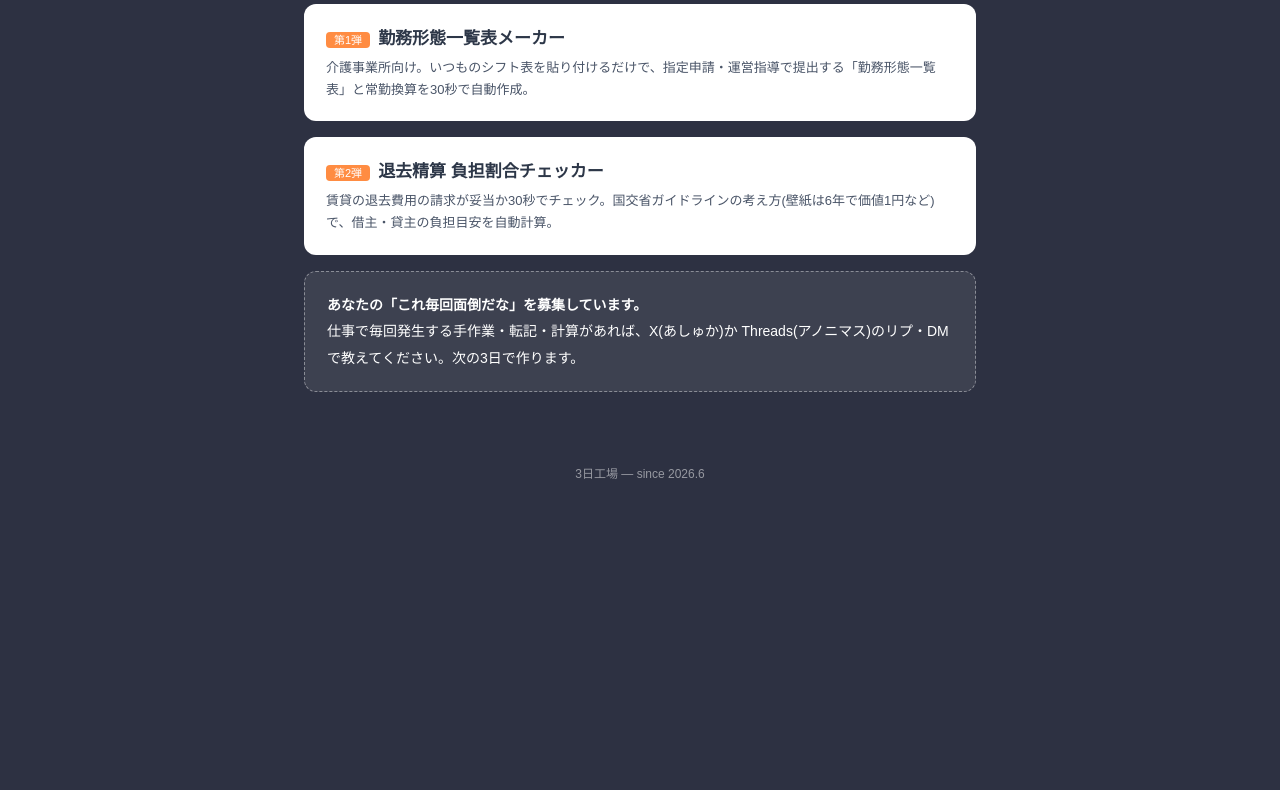
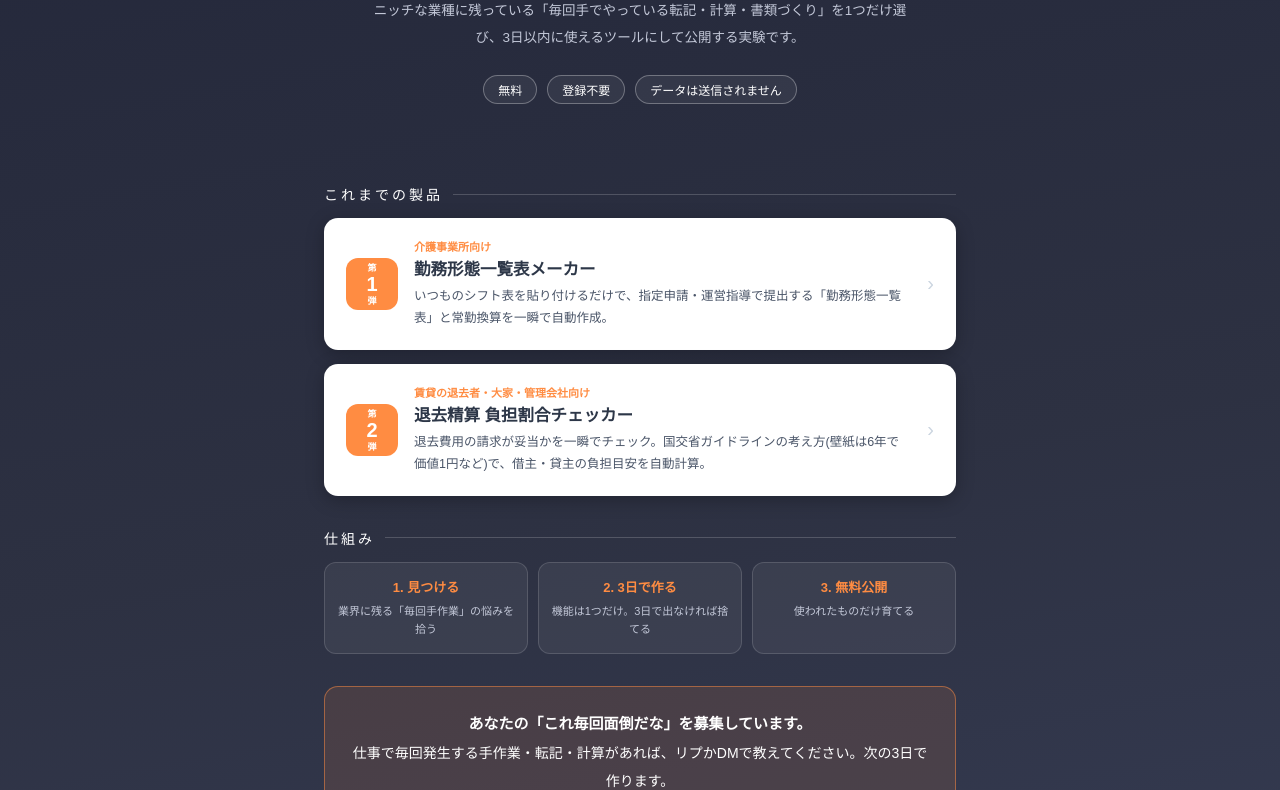
Before and after one commit to mikka-kojo/mikka-kojo.github.io, a plain HTML site: page index.html in a window 1280 px wide. Shown: the part 223-1013 px from the top of the page. Before the commit the page ends 800 px from the top, so only its background shows below. Drawn offline with Linux system fonts and the light colour scheme.

Commit message:
デザイン刷新: ヒーロー/製品カード/仕組み/募集枠、文言修正(一瞬・SNS名削除)

```diff
--- a/index.html
+++ b/index.html
@@ -4,45 +4,97 @@
 <meta charset="UTF-8">
 <meta name="viewport" content="width=device-width, initial-scale=1.0">
 <title>3日工場 — 面倒な事務作業を、3日で1個ずつ無料ツールに</title>
-<meta name="description" content="ニッチ業種の面倒な事務作業を1つだけ解決する小型ツールを、3日で作って無料公開する実験。">
+<meta name="description" content="ニッチ業種の面倒な事務作業を1つだけ解決する小型ツールを、3日で作って無料公開する実験。登録不要・データは送信されません。">
+<meta property="og:title" content="3日工場">
+<meta property="og:description" content="面倒な事務作業を、3日で1個ずつ無料ツールに。登録不要・無料。">
+<meta property="og:type" content="website">
+<meta property="og:url" content="https://mikka-kojo.github.io/">
 <style>
-  * { box-sizing: border-box; }
-  body { font-family: "Hiragino Kaku Gothic ProN", "Yu Gothic", sans-serif; margin: 0;
-    background: #2D3142; color: #2d3748; }
-  header { text-align: center; padding: 48px 24px 32px; color: #fff; }
-  .logo { display: inline-block; background: #FF8C42; color: #2D3142; font-weight: 800;
-    font-size: 40px; padding: 10px 22px; border-radius: 16px; }
-  header p { margin: 16px auto 0; max-width: 560px; font-size: 14px; line-height: 1.9; opacity: .9; }
-  main { max-width: 720px; margin: 0 auto; padding: 0 24px 48px; }
-  .tool { display: block; background: #fff; border-radius: 12px; padding: 20px 22px;
-    margin-bottom: 16px; text-decoration: none; color: #2d3748; transition: transform .1s; }
-  .tool:hover { transform: translateY(-2px); }
-  .tool .tag { font-size: 11px; color: #fff; background: #FF8C42; border-radius: 4px;
-    padding: 2px 8px; margin-right: 8px; }
-  .tool h2 { display: inline; font-size: 17px; }
-  .tool p { margin: 8px 0 0; font-size: 13px; color: #4a5568; line-height: 1.7; }
-  .request { background: rgba(255,255,255,.08); border: 1px dashed rgba(255,255,255,.4);
-    border-radius: 12px; padding: 20px 22px; color: #fff; font-size: 14px; line-height: 1.9; }
-  footer { text-align: center; font-size: 12px; color: rgba(255,255,255,.5); padding: 24px; }
+  :root { --navy: #23273A; --navy2: #2D3142; --orange: #FF8C42; --ink: #2d3748; }
+  * { box-sizing: border-box; margin: 0; }
+  body { font-family: "Hiragino Kaku Gothic ProN", "Yu Gothic", sans-serif; color: var(--ink);
+    background: linear-gradient(170deg, var(--navy) 0%, var(--navy2) 60%, #353b52 100%); min-height: 100vh; }
+  .accent { height: 6px; background: var(--orange); }
+  header { text-align: center; padding: 64px 24px 40px; color: #fff; }
+  .logo { display: inline-block; background: var(--orange); color: var(--navy);
+    font-weight: 800; font-size: 44px; padding: 12px 28px; border-radius: 18px;
+    box-shadow: 0 8px 30px rgba(255,140,66,.35); letter-spacing: 2px; }
+  .tagline { margin-top: 24px; font-size: 18px; font-weight: 700; letter-spacing: 1px; }
+  .sub { margin: 12px auto 0; max-width: 540px; font-size: 13.5px; line-height: 2; color: #c3c8d8; }
+  .chips { margin-top: 24px; display: flex; gap: 10px; justify-content: center; flex-wrap: wrap; }
+  .chip { font-size: 12px; color: #fff; border: 1px solid rgba(255,255,255,.3);
+    border-radius: 999px; padding: 5px 14px; background: rgba(255,255,255,.06); }
+  main { max-width: 680px; margin: 0 auto; padding: 8px 24px 56px; }
+  .sec-title { color: #fff; font-size: 14px; letter-spacing: 3px; margin: 32px 0 14px;
+    display: flex; align-items: center; gap: 10px; }
+  .sec-title::after { content: ""; flex: 1; height: 1px; background: rgba(255,255,255,.18); }
+  .tool { display: flex; align-items: center; gap: 16px; background: #fff; border-radius: 14px;
+    padding: 20px 22px; margin-bottom: 14px; text-decoration: none; color: var(--ink);
+    box-shadow: 0 4px 18px rgba(0,0,0,.25); transition: transform .12s, box-shadow .12s; }
+  .tool:hover { transform: translateY(-2px); box-shadow: 0 8px 26px rgba(0,0,0,.35); }
+  .tool .num { flex-shrink: 0; width: 52px; height: 52px; border-radius: 12px; background: var(--orange);
+    color: #fff; font-weight: 800; display: flex; flex-direction: column; align-items: center; justify-content: center; }
+  .tool .num span { font-size: 9px; font-weight: 600; }
+  .tool .num b { font-size: 20px; line-height: 1; }
+  .tool h2 { font-size: 16.5px; }
+  .tool .for { font-size: 11px; color: var(--orange); font-weight: 700; margin-bottom: 2px; }
+  .tool p { margin-top: 6px; font-size: 12.5px; color: #4a5568; line-height: 1.75; }
+  .tool .arrow { margin-left: auto; color: #cbd5e0; font-size: 20px; flex-shrink: 0; }
+  .steps { display: flex; gap: 10px; }
+  .step { flex: 1; background: rgba(255,255,255,.06); border: 1px solid rgba(255,255,255,.14);
+    border-radius: 12px; padding: 14px 12px; color: #fff; text-align: center; }
+  .step b { display: block; font-size: 13px; margin-bottom: 6px; color: var(--orange); }
+  .step span { font-size: 11px; color: #c3c8d8; line-height: 1.7; display: block; }
+  .request { margin-top: 32px; background: rgba(255,140,66,.12); border: 1px solid rgba(255,140,66,.5);
+    border-radius: 14px; padding: 22px; color: #fff; font-size: 14px; line-height: 2; text-align: center; }
+  .request b { font-size: 15px; }
+  footer { text-align: center; font-size: 11px; color: rgba(255,255,255,.45); padding: 28px; }
+  @media (max-width: 520px) { .steps { flex-direction: column; } .logo { font-size: 36px; } }
 </style>
 </head>
 <body>
+<div class="accent"></div>
 <header>
   <div class="logo">3日工場</div>
-  <p>ニッチな業種に残っている「面倒な事務作業」を1つだけ解決する小型ツールを、3日で作って無料公開する実験です。登録不要・データはあなたのブラウザの外に出ません。</p>
+  <div class="tagline">面倒な事務作業を、3日で1個ずつ無料ツールに。</div>
+  <p class="sub">ニッチな業種に残っている「毎回手でやっている転記・計算・書類づくり」を1つだけ選び、3日以内に使えるツールにして公開する実験です。</p>
+  <div class="chips">
+    <span class="chip">無料</span>
+    <span class="chip">登録不要</span>
+    <span class="chip">データは送信されません</span>
+  </div>
 </header>
 <main>
+  <div class="sec-title">これまでの製品</div>
   <a class="tool" href="https://mikka-kojo.github.io/kaigo-kinmu/">
-    <span class="tag">第1弾</span><h2>勤務形態一覧表メーカー</h2>
-    <p>介護事業所向け。いつものシフト表を貼り付けるだけで、指定申請・運営指導で提出する「勤務形態一覧表」と常勤換算を30秒で自動作成。</p>
+    <div class="num"><span>第</span><b>1</b><span>弾</span></div>
+    <div>
+      <div class="for">介護事業所向け</div>
+      <h2>勤務形態一覧表メーカー</h2>
+      <p>いつものシフト表を貼り付けるだけで、指定申請・運営指導で提出する「勤務形態一覧表」と常勤換算を一瞬で自動作成。</p>
+    </div>
+    <div class="arrow">›</div>
   </a>
   <a class="tool" href="https://mikka-kojo.github.io/taikyo-keisan/">
-    <span class="tag">第2弾</span><h2>退去精算 負担割合チェッカー</h2>
-    <p>賃貸の退去費用の請求が妥当か30秒でチェック。国交省ガイドラインの考え方(壁紙は6年で価値1円など)で、借主・貸主の負担目安を自動計算。</p>
+    <div class="num"><span>第</span><b>2</b><span>弾</span></div>
+    <div>
+      <div class="for">賃貸の退去者・大家・管理会社向け</div>
+      <h2>退去精算 負担割合チェッカー</h2>
+      <p>退去費用の請求が妥当かを一瞬でチェック。国交省ガイドラインの考え方(壁紙は6年で価値1円など)で、借主・貸主の負担目安を自動計算。</p>
+    </div>
+    <div class="arrow">›</div>
   </a>
+
+  <div class="sec-title">仕組み</div>
+  <div class="steps">
+    <div class="step"><b>1. 見つける</b><span>業界に残る「毎回手作業」の悩みを拾う</span></div>
+    <div class="step"><b>2. 3日で作る</b><span>機能は1つだけ。3日で出なければ捨てる</span></div>
+    <div class="step"><b>3. 無料公開</b><span>使われたものだけ育てる</span></div>
+  </div>
+
   <div class="request">
-    <strong>あなたの「これ毎回面倒だな」を募集しています。</strong><br>
-    仕事で毎回発生する手作業・転記・計算があれば、X(あしゅか)か Threads(アノニマス)のリプ・DMで教えてください。次の3日で作ります。
+    <b>あなたの「これ毎回面倒だな」を募集しています。</b><br>
+    仕事で毎回発生する手作業・転記・計算があれば、リプかDMで教えてください。次の3日で作ります。
   </div>
 </main>
 <footer>3日工場 — since 2026.6</footer>
```
